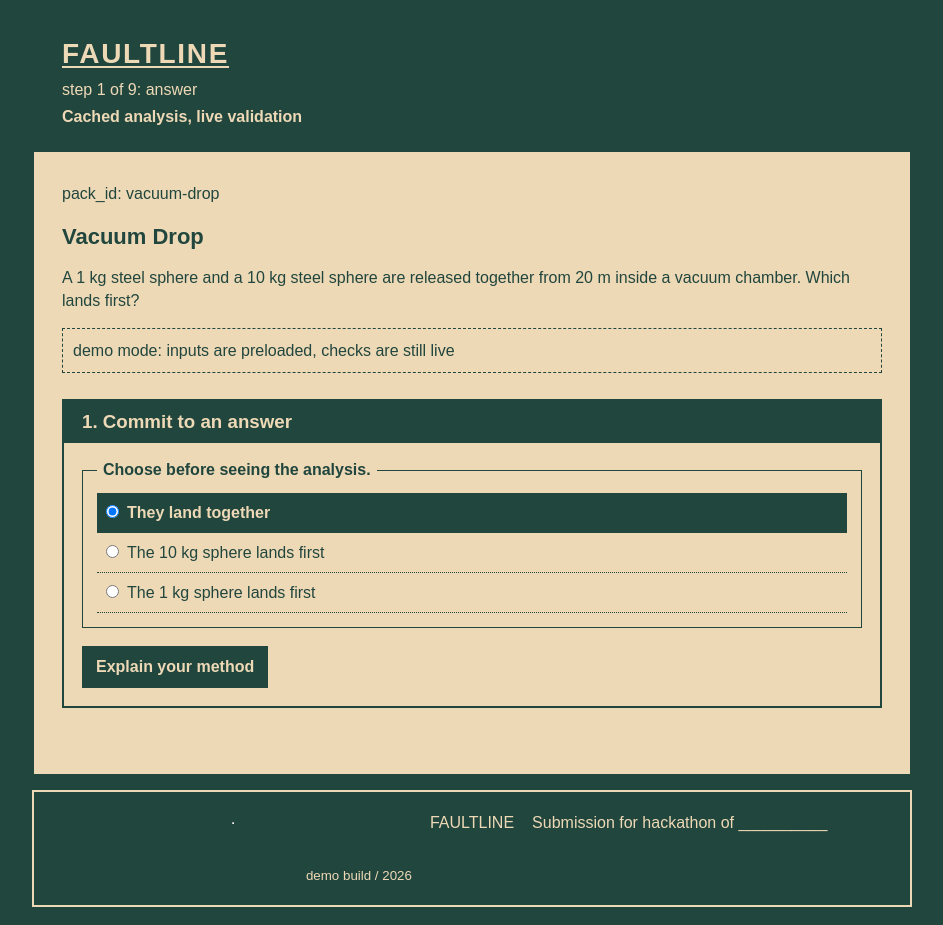
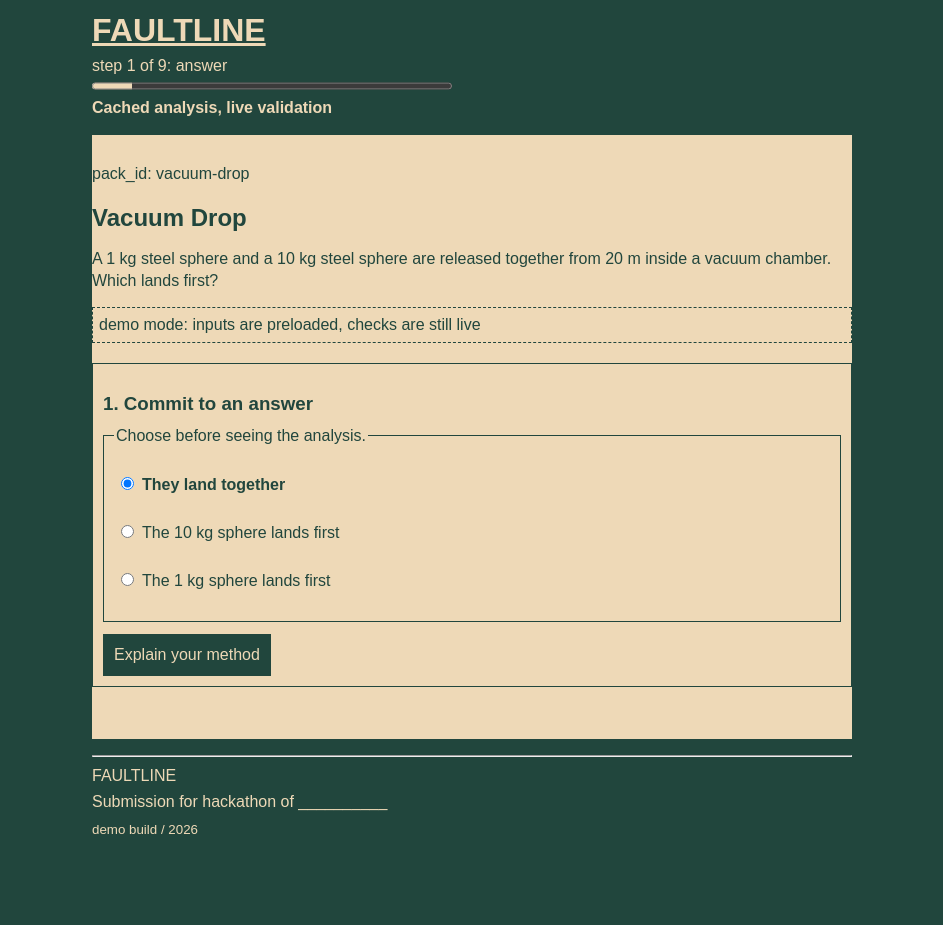
Before and after one commit to nirvairsndhu/faultline-learning, a Next.js app: page /demo in a window 1280 px wide. Shown: the whole page, without its empty margins (168-1111 px from the left). After the commit the page ends 864 px from the top, so only its background shows below. Built offline with nearby package versions, Linux system fonts and the light colour scheme.

Commit message:
feat: improve learning flow usability

```diff
--- a/app/globals.css
+++ b/app/globals.css
@@ -14,28 +14,26 @@ html {
 
 body {
   margin: 0;
-  padding: 18px 0;
   color: var(--bottle);
   font-family: Arial, Helvetica, sans-serif;
 }
 
 main,
 footer {
-  width: min(880px, calc(100% - 24px));
+  width: min(760px, calc(100% - 24px));
   margin: 0 auto;
 }
 
 main {
   min-height: calc(100vh - 120px);
-  padding: 0 28px 40px;
-  border: 2px solid var(--bottle);
+  padding-bottom: 32px;
   background: var(--manila);
 }
 
 header {
-  margin: 0 -28px 30px;
-  padding: 18px 28px;
-  border-bottom: 2px solid var(--bottle);
+  margin-bottom: 24px;
+  padding: 12px 0;
+  border-bottom: 4px solid var(--manila);
   background: var(--bottle);
   color: var(--manila);
 }
@@ -50,8 +48,6 @@ header a:hover {
 
 header h1 {
   margin: 0 0 8px;
-  font-size: 28px;
-  letter-spacing: .06em;
 }
 
 .home-header {
@@ -71,8 +67,23 @@ header nav {
   margin: 4px 0;
 }
 
+.progress-status {
+  max-width: 360px;
+}
+
+.progress-status label {
+  margin: 0 0 4px;
+}
+
+.progress-status progress {
+  width: 100%;
+  height: 14px;
+  display: block;
+  accent-color: var(--manila);
+}
+
 section {
-  margin: 26px 0;
+  margin: 20px 0;
 }
 
 h2,
@@ -82,17 +93,12 @@ h4 {
   color: var(--bottle);
 }
 
-h2 {
-  font-size: 22px;
-}
-
 p {
-  line-height: 1.45;
+  line-height: 1.35;
 }
 
 a {
   color: var(--bottle);
-  text-underline-offset: 3px;
 }
 
 a:hover {
@@ -101,42 +107,30 @@ a:hover {
 }
 
 a:active {
-  text-decoration-style: double;
+  opacity: .65;
 }
 
 .main-link {
   min-height: 42px;
   display: inline-flex;
   align-items: center;
-  padding: 5px 8px;
-  border: 1px solid var(--bottle);
-  font-weight: bold;
+  padding: 4px 0;
 }
 
 .home-layout {
   display: grid;
   grid-template-columns: minmax(180px, .7fr) minmax(0, 1.3fr);
-  gap: 56px;
+  gap: 48px;
   align-items: start;
 }
 
 .home-intro {
   position: sticky;
   top: 12px;
-  padding: 12px 0;
-  border-top: 3px double var(--bottle);
-  border-bottom: 3px double var(--bottle);
 }
 
 .home-scenarios {
-  margin-top: 26px;
-}
-
-.home-scenarios > h2 {
-  margin: 0 0 16px;
-  padding: 8px 10px;
-  background: var(--bottle);
-  color: var(--manila);
+  margin-top: 20px;
 }
 
 .scenario-list {
@@ -146,9 +140,8 @@ a:active {
 }
 
 .scenario-list li {
-  margin: 0;
-  padding: 14px 0 20px;
-  border-bottom: 1px solid var(--bottle);
+  margin: 0 0 24px;
+  padding: 0 0 16px;
 }
 
 .scenario-list h3,
@@ -156,41 +149,23 @@ a:active {
   margin: 4px 0 8px;
 }
 
-.scenario-list h3 {
-  font-size: 19px;
-}
-
 .stage {
-  padding: 18px;
-  border: 2px solid var(--bottle);
-  background: var(--manila);
-}
-
-.stage > h3:first-child {
-  margin: -18px -18px 18px;
-  padding: 10px 18px;
-  background: var(--bottle);
-  color: var(--manila);
-}
-
-fieldset {
-  margin: 18px 0;
-  padding: 14px;
+  padding: 10px;
   border: 1px solid var(--bottle);
   background: var(--manila);
 }
 
-legend {
-  padding: 0 6px;
-  font-weight: bold;
+fieldset {
+  margin: 12px 0;
+  padding: 10px;
+  border: 1px solid var(--bottle);
+  background: var(--manila);
 }
 
 .choice {
-  min-height: 40px;
+  min-height: 36px;
   display: block;
-  margin: 0;
-  padding: 9px 4px;
-  border-bottom: 1px dotted var(--bottle);
+  padding: 7px 2px;
 }
 
 .choice input {
@@ -198,9 +173,12 @@ legend {
 }
 
 .choice:has(input:checked) {
-  background: var(--bottle);
-  color: var(--manila);
   font-weight: bold;
+}
+
+.requirement {
+  margin: 6px 0;
+  font-size: 13px;
 }
 
 label {
@@ -210,10 +188,10 @@ label {
 
 textarea {
   width: 100%;
-  min-height: 135px;
+  min-height: 120px;
   display: block;
   margin-top: 4px;
-  padding: 10px;
+  padding: 5px;
   color: var(--bottle);
   background: var(--manila);
   border: 1px solid var(--bottle);
@@ -222,13 +200,12 @@ textarea {
 
 button {
   min-height: 42px;
-  padding: 7px 13px;
+  padding: 5px 10px;
   color: var(--manila);
   background: var(--bottle);
   border: 1px solid var(--bottle);
   border-radius: 0;
   font: inherit;
-  font-weight: bold;
   cursor: pointer;
 }
 
@@ -246,6 +223,20 @@ button:active:not(:disabled) {
   transform: translate(1px, 1px);
 }
 
+.stage-actions {
+  display: flex;
+  flex-wrap: wrap;
+  gap: 8px;
+  align-items: center;
+  margin-top: 12px;
+}
+
+.secondary-action {
+  color: var(--bottle);
+  background: var(--manila);
+  border-style: dashed;
+}
+
 button:focus-visible,
 a:focus-visible,
 input:focus-visible,
@@ -258,11 +249,9 @@ summary:focus-visible {
 pre {
   max-width: 100%;
   overflow-x: auto;
-  padding: 14px;
-  border: 2px solid var(--bottle);
+  padding: 8px;
+  border: 1px solid var(--bottle);
   background: var(--manila);
-  font-size: 13px;
-  line-height: 1.45;
   white-space: pre-wrap;
   overflow-wrap: anywhere;
 }
@@ -274,9 +263,8 @@ pre {
 
 blockquote {
   margin-left: 0;
-  padding: 10px 12px;
-  border: 1px solid var(--bottle);
-  border-left-width: 6px;
+  padding: 8px 8px 8px 12px;
+  border-left: 4px solid var(--bottle);
   background: var(--manila);
 }
 
@@ -303,7 +291,7 @@ table {
 
 th,
 td {
-  padding: 9px;
+  padding: 6px;
   border: 1px solid var(--bottle);
   text-align: left;
   vertical-align: top;
@@ -327,7 +315,7 @@ tbody tr:hover th {
 }
 
 .notice {
-  padding: 10px;
+  padding: 6px;
   border: 1px dashed var(--bottle);
   background: var(--manila);
 }
@@ -345,7 +333,7 @@ tbody tr:hover th {
 
 .success-box {
   margin-top: 12px;
-  padding: 12px;
+  padding: 8px;
   border: 3px double var(--bottle);
 }
 
@@ -353,18 +341,39 @@ details {
   margin: 12px 0;
 }
 
+.technical-details {
+  padding-top: 6px;
+  border-top: 1px solid var(--bottle);
+}
+
+.technical-details > summary,
+.simulation-panel > details > summary {
+  min-height: 36px;
+  display: flex;
+  align-items: center;
+  font-weight: bold;
+  cursor: pointer;
+}
+
+.simulation-panel > p {
+  font-size: 13px;
+}
+
 summary:hover {
   text-decoration: underline;
 }
 
+.metric-group th {
+  text-transform: uppercase;
+}
+
+.report-summary {
+  padding: 10px;
+  border: 1px solid var(--bottle);
+}
+
 footer {
-  display: grid;
-  grid-template-columns: 1fr auto 1fr;
-  gap: 18px;
-  align-items: center;
-  margin-top: 14px;
-  padding: 14px 20px;
-  border: 2px solid var(--manila);
+  padding: 8px 0 20px;
   background: var(--bottle);
   color: var(--manila);
 }
@@ -373,29 +382,10 @@ footer p {
   margin: 5px 0;
 }
 
-footer p:last-child {
-  justify-self: end;
-}
-
 @media (max-width: 480px) {
-  body {
-    padding: 0;
-  }
-
   main,
   footer {
-    width: 100%;
-  }
-
-  main {
-    padding: 0 12px 32px;
-    border-right: 0;
-    border-left: 0;
-  }
-
-  header {
-    margin: 0 -12px 24px;
-    padding: 14px 12px;
+    width: calc(100% - 16px);
   }
 
   .scenario-list {
@@ -403,12 +393,15 @@ footer p:last-child {
   }
 
   .stage {
-    padding: 12px;
+    padding: 8px;
   }
 
-  .stage > h3:first-child {
-    margin: -12px -12px 14px;
-    padding: 9px 12px;
+  .stage-actions {
+    display: grid;
+  }
+
+  .stage-actions button {
+    width: 100%;
   }
 
   dl {
@@ -417,18 +410,6 @@ footer p:last-child {
 
   dd {
     margin-bottom: 8px;
-  }
-
-  footer {
-    display: block;
-    margin-top: 0;
-    padding: 12px;
-    border-right: 0;
-    border-left: 0;
-  }
-
-  footer p:last-child {
-    justify-self: auto;
   }
 }
 
--- a/components/FaultlineApp.jsx
+++ b/components/FaultlineApp.jsx
@@ -2,9 +2,15 @@
 
 import { useState } from "react";
 import Link from "next/link";
-import { freeFallTime, collisionForces, projectileAt } from "@/lib/domain/physics";
 import { graphDiff } from "@/lib/domain/graph-validator";
 import SiteFooter from "@/components/SiteFooter";
+import {
+  ChoiceFieldset,
+  ProgressStatus,
+  ReasoningDump,
+  SimulationPanel,
+  StageActions,
+} from "@/components/LearningParts";
 
 const stages = ["answer", "explain", "graph", "predict", "lab", "teach", "repair", "transfer", "report"];
 
@@ -64,7 +70,7 @@ export default function FaultlineApp({ pack, demo = false }) {
       <main>
         <header>
           <h1><Link href="/">FAULTLINE</Link></h1>
-          <p>step {stages.indexOf(stage) + 1} of {stages.length}: {stage}</p>
+          <ProgressStatus stages={stages} current={stage} />
           <p><strong>Cached analysis, live validation</strong></p>
         </header>
 
@@ -78,21 +84,14 @@ export default function FaultlineApp({ pack, demo = false }) {
         {stage === "answer" && (
           <section className="stage">
             <h3>1. Commit to an answer</h3>
-            <fieldset>
-              <legend>Choose before seeing the analysis.</legend>
-              {pack.choices.map((choice) => (
-                <label className="choice" key={choice.id}>
-                  <input
-                    type="radio"
+            <ChoiceFieldset
+              legend="Choose before seeing the analysis."
               name="answer"
-                    value={choice.id}
-                    checked={answer === choice.id}
-                    onChange={() => setAnswer(choice.id)}
+              choices={pack.choices}
+              value={answer}
+              onChange={setAnswer}
             />
-                  {choice.label}
-                </label>
-              ))}
-            </fieldset>
+            {!answer && <p className="requirement">Choose an answer to continue.</p>}
             <button disabled={!answer} onClick={() => advance("explain")}>Explain your method</button>
           </section>
         )}
@@ -112,6 +111,8 @@ export default function FaultlineApp({ pack, demo = false }) {
             </label>
             {loading && <p role="status">checking evidence and relations...</p>}
             {error && <p role="alert" className="error">ERROR: {error}</p>}
+            {explanation.trim().length < 8 && <p className="requirement">Write at least 8 characters about the cause.</p>}
+            <StageActions onBack={() => advance("answer")}>
               <button
                 disabled={loading || explanation.trim().length < 8}
                 onClick={async () => {
@@ -123,6 +124,7 @@ export default function FaultlineApp({ pack, demo = false }) {
               >
                 {loading ? "Checking reasoning…" : "Map reasoning"}
               </button>
+            </StageActions>
           </section>
         )}
 
@@ -132,7 +134,6 @@ export default function FaultlineApp({ pack, demo = false }) {
             <p className={correct ? "success" : "error"}>
               answer_selected={correct ? "correct" : "incorrect"}
             </p>
-            <ReasoningDump pack={pack} edges={before} />
             <h4>{analysis.decision === "diagnose" ? "unsupported relationship found" : "analysis status"}</h4>
             <p>{analysis.summary}</p>
             {analysis.edges[0] && <blockquote>{analysis.edges[0].evidence}</blockquote>}
@@ -140,8 +141,10 @@ export default function FaultlineApp({ pack, demo = false }) {
               <dt>confidence</dt><dd>{Math.round(analysis.confidence * 100)}% fixture</dd>
               <dt>validation</dt><dd>live deterministic checks</dd>
             </dl>
-            <GraphText pack={pack} edges={before} />
+            <ReasoningDump pack={pack} edges={before} />
+            <StageActions onBack={() => advance("explain")}>
               <button onClick={() => advance("predict")}>Make prediction</button>
+            </StageActions>
           </section>
         )}
 
@@ -149,36 +152,35 @@ export default function FaultlineApp({ pack, demo = false }) {
           <section className="stage">
             <h3>4. Prediction gate</h3>
             <p>{pack.prediction}</p>
-            <fieldset>
-              <legend>prediction</legend>
-              {pack.choices.map((choice) => (
-                <label className="choice" key={choice.id}>
-                  <input
-                    type="radio"
+            <ChoiceFieldset
+              legend="prediction"
               name="prediction"
-                    checked={prediction === choice.id}
-                    onChange={() => setPrediction(choice.id)}
+              choices={pack.choices}
+              value={prediction}
+              onChange={setPrediction}
             />
-                  {choice.label}
-                </label>
-              ))}
-            </fieldset>
+            {!prediction && <p className="requirement">Select a prediction to unlock the simulation.</p>}
+            <StageActions onBack={() => advance("graph")}>
               <button disabled={!prediction} onClick={() => advance("lab")}>Unlock simulation</button>
+            </StageActions>
           </section>
         )}
 
         {stage === "lab" && (
           <section className="stage">
             <h3>5. Local simulation</h3>
-            <Lab pack={pack} ran={ran} run={() => setRan(true)} />
+            <SimulationPanel pack={pack} ran={ran} run={() => setRan(true)} />
             {ran && (
               <div className="success-box">
                 <strong>Observed result</strong>
                 <p>{pack.observation}</p>
                 <p>prediction: {pack.choices.find((choice) => choice.id === prediction)?.label}</p>
+                <StageActions onBack={() => advance("predict")}>
                   <button onClick={() => advance("teach")}>Explain again</button>
+                </StageActions>
               </div>
             )}
+            {!ran && <StageActions onBack={() => advance("predict")} />}
           </section>
         )}
 
@@ -195,6 +197,8 @@ export default function FaultlineApp({ pack, demo = false }) {
               />
             </label>
             {error && <p role="alert" className="error">ERROR: {error}</p>}
+            {teach.trim().length < 12 && <p className="requirement">Write at least 12 characters about the tested relationship.</p>}
+            <StageActions onBack={() => advance("lab")}>
               <button
                 disabled={loading || teach.trim().length < 12}
                 onClick={async () => {
@@ -207,6 +211,7 @@ export default function FaultlineApp({ pack, demo = false }) {
               >
                 {loading ? "Checking repair…" : "Verify repair"}
               </button>
+            </StageActions>
           </section>
         )}
 
@@ -224,9 +229,11 @@ export default function FaultlineApp({ pack, demo = false }) {
 added=${diff.added.map((edge) => `${edge.source}->${edge.target}`).join(",") || "none"}
 evidence=${teachVerification?.exactEvidence ? "valid" : "not_valid"}
 contradiction=${teachVerification?.contradiction ? "true" : "false"}`}</pre>
+            <StageActions onBack={teachValid ? () => advance("teach") : undefined}>
               {teachValid
                 ? <button onClick={() => advance("transfer")}>Test transfer</button>
                 : <button onClick={() => advance("teach")}>Revise explanation</button>}
+            </StageActions>
           </section>
         )}
 
@@ -234,20 +241,13 @@ contradiction=${teachVerification?.contradiction ? "true" : "false"}`}</pre>
           <section className="stage" aria-busy={loading}>
             <h3>8. Transfer to a changed context</h3>
             <p>{pack.transfer.question}</p>
-            <fieldset>
-              <legend>answer</legend>
-              {pack.transfer.choices.map((choice) => (
-                <label className="choice" key={choice.id}>
-                  <input
-                    type="radio"
+            <ChoiceFieldset
+              legend="answer"
               name="transfer"
-                    checked={transfer === choice.id}
-                    onChange={() => setTransfer(choice.id)}
+              choices={pack.transfer.choices}
+              value={transfer}
+              onChange={setTransfer}
             />
-                  {choice.label}
-                </label>
-              ))}
-            </fieldset>
             <label>
               Why?
               <textarea
@@ -258,6 +258,8 @@ contradiction=${teachVerification?.contradiction ? "true" : "false"}`}</pre>
             </label>
             {attempts > 0 && <p className="error">The answer alone is not enough. Use this pack&apos;s causal relation.</p>}
             {error && <p role="alert" className="error">ERROR: {error}</p>}
+            {(!transfer || transferWhy.length < 12) && <p className="requirement">Choose an answer and explain why in at least 12 characters.</p>}
+            <StageActions onBack={() => advance("repair")}>
               <button
                 disabled={loading || !transfer || transferWhy.length < 12}
                 onClick={async () => {
@@ -270,6 +272,7 @@ contradiction=${teachVerification?.contradiction ? "true" : "false"}`}</pre>
               >
                 {loading ? "Checking transfer…" : "Verify transfer"}
               </button>
+            </StageActions>
           </section>
         )}
 
@@ -296,83 +299,3 @@ contradiction=${teachVerification?.contradiction ? "true" : "false"}`}</pre>
     </>
   );
 }
-
-function GraphText({ pack, edges }) {
-  return (
-    <details>
-      <summary>graph text alternative</summary>
-      <ul>
-        {edges.length ? edges.map((edge, index) => (
-          <li key={index}>
-            {pack.concepts.find((concept) => concept.id === edge.source)?.label}
-            {" -- "}{edge.type.replaceAll("_", " ")}{" -> "}
-            {pack.concepts.find((concept) => concept.id === edge.target)?.label}.
-            evidence: &quot;{edge.evidence}&quot;
-          </li>
-        )) : <li>no validated learner relation was extracted</li>}
-      </ul>
-    </details>
-  );
-}
-
-function ReasoningDump({ pack, edges, before = [], missing = false }) {
-  const edgeKey = (edge) => `${edge.source}:${edge.target}:${edge.type}`;
-  const current = new Set(edges.map(edgeKey));
-  const previous = new Set(before.map(edgeKey));
-  const removed = before.filter((edge) => !current.has(edgeKey(edge)));
-
-  const lines = [
-    "reasoning_graph {",
-    ...pack.concepts.map((concept) => `  node ${concept.id} = "${concept.label}"`),
-    ...removed.map((edge) => `  - ${edge.source} --${edge.type}--> ${edge.target}`),
-    ...edges.map((edge) => {
-      const invalid = pack.forbidden.some((item) => edgeKey(item) === edgeKey(edge));
-      const prefix = invalid ? "!" : previous.has(edgeKey(edge)) ? " " : "+";
-      return `  ${prefix} ${edge.source} --${edge.type}--> ${edge.target}`;
-    }),
-    ...(missing ? pack.required.map((edge) => `  ? ${edge.source} --${edge.type}--> ${edge.target}`) : []),
-    "}",
-  ];
-
-  return <pre className="debug-output">{lines.join("\n")}</pre>;
-}
-
-function Lab({ pack, ran, run }) {
-  const vacuum = freeFallTime(20);
-  const forces = collisionForces();
-  const shot = projectileAt(.8);
-
-  const diagram = pack.id === "vacuum-drop"
-    ? `  o       O
-  |       |
-  v       v
---------------
-floor / h=20m`
-    : pack.id === "collision-forces"
-      ? `[ TRUCK ] ---->  <---- [ CAR ]
-            contact`
-      : `ball ---->
-          .
-             .
-                v gravity`;
-
-  const output = pack.id === "vacuum-drop"
-    ? `time_a=${vacuum.toFixed(2)}s
-time_b=${vacuum.toFixed(2)}s
-g=9.81m/s^2`
-    : pack.id === "collision-forces"
-      ? `truck_force=${forces.truck}N
-car_force=${forces.car}N
-magnitude=equal`
-      : `ax=${shot.ax}m/s^2
-ay=${shot.ay}m/s^2
-x_at_0.8s=${shot.x.toFixed(1)}m`;
-
-  return (
-    <div>
-      <pre className="ascii-diagram">{diagram}</pre>
-      <button onClick={run}>{ran ? "Run again" : "Run simulation"}</button>
-      <pre>{ran ? output : "simulation_status=not_run"}</pre>
-    </div>
-  );
-}
--- /dev/null
+++ b/components/LearningParts.jsx
@@ -0,0 +1,139 @@
+import { freeFallTime, collisionForces, projectileAt } from "@/lib/domain/physics";
+
+export function ProgressStatus({ stages, current }) {
+  const index = stages.indexOf(current);
+  return (
+    <div className="progress-status">
+      <label htmlFor="learning-progress">step {index + 1} of {stages.length}: {current.replaceAll("_", " ")}</label>
+      <progress id="learning-progress" max={stages.length} value={index + 1}>
+        {index + 1} of {stages.length}
+      </progress>
+    </div>
+  );
+}
+
+export function ChoiceFieldset({ legend, name, choices, value, onChange }) {
+  return (
+    <fieldset>
+      <legend>{legend}</legend>
+      {choices.map((choice) => (
+        <label className="choice" key={choice.id}>
+          <input
+            type="radio"
+            name={name}
+            value={choice.id}
+            checked={value === choice.id}
+            onChange={() => onChange(choice.id)}
+          />
+          {choice.label}
+        </label>
+      ))}
+    </fieldset>
+  );
+}
+
+export function StageActions({ backLabel = "Previous step", onBack, children }) {
+  return (
+    <div className="stage-actions">
+      {onBack && <button type="button" className="secondary-action" onClick={onBack}>{backLabel}</button>}
+      {children}
+    </div>
+  );
+}
+
+export function ReasoningDump({ pack, edges, before = [], missing = false }) {
+  const edgeKey = (edge) => `${edge.source}:${edge.target}:${edge.type}`;
+  const current = new Set(edges.map(edgeKey));
+  const previous = new Set(before.map(edgeKey));
+  const removed = before.filter((edge) => !current.has(edgeKey(edge)));
+
+  const lines = [
+    "reasoning_graph {",
+    ...pack.concepts.map((concept) => `  node ${concept.id} = "${concept.label}"`),
+    ...removed.map((edge) => `  - ${edge.source} --${edge.type}--> ${edge.target}`),
+    ...edges.map((edge) => {
+      const invalid = pack.forbidden.some((item) => edgeKey(item) === edgeKey(edge));
+      const prefix = invalid ? "!" : previous.has(edgeKey(edge)) ? " " : "+";
+      return `  ${prefix} ${edge.source} --${edge.type}--> ${edge.target}`;
+    }),
+    ...(missing ? pack.required.map((edge) => `  ? ${edge.source} --${edge.type}--> ${edge.target}`) : []),
+    "}",
+  ];
+
+  return (
+    <details className="technical-details">
+      <summary>raw reasoning graph</summary>
+      <p><small>legend: + added / - removed / ! unsupported / ? required but missing</small></p>
+      <pre className="debug-output">{lines.join("\n")}</pre>
+      <GraphText pack={pack} edges={edges} />
+    </details>
+  );
+}
+
+function GraphText({ pack, edges }) {
+  return (
+    <details>
+      <summary>plain text graph</summary>
+      <ul>
+        {edges.length ? edges.map((edge, index) => (
+          <li key={index}>
+            {pack.concepts.find((concept) => concept.id === edge.source)?.label}
+            {" -- "}{edge.type.replaceAll("_", " ")}{" -> "}
+            {pack.concepts.find((concept) => concept.id === edge.target)?.label}.
+            evidence: &quot;{edge.evidence}&quot;
+          </li>
+        )) : <li>no validated learner relation was extracted</li>}
+      </ul>
+    </details>
+  );
+}
+
+export function SimulationPanel({ pack, ran, run }) {
+  const vacuum = freeFallTime(20);
+  const forces = collisionForces();
+  const shot = projectileAt(.8);
+
+  const diagram = pack.id === "vacuum-drop"
+    ? `  o       O
+  |       |
+  v       v
+--------------
+floor / h=20m`
+    : pack.id === "collision-forces"
+      ? `[ TRUCK ] ---->  <---- [ CAR ]
+            contact`
+      : `ball ---->
+          .
+             .
+                v gravity`;
+
+  const input = pack.id === "vacuum-drop"
+    ? "height=20m / vacuum=true / g=9.81m/s^2"
+    : pack.id === "collision-forces"
+      ? "contact_force=12000N / directions=opposite"
+      : "sample_time=0.8s / air_resistance=false";
+
+  const output = pack.id === "vacuum-drop"
+    ? `time_a=${vacuum.toFixed(2)}s
+time_b=${vacuum.toFixed(2)}s
+result=landing_times_equal`
+    : pack.id === "collision-forces"
+      ? `truck_force=${forces.truck}N
+car_force=${forces.car}N
+result=magnitudes_equal`
+      : `ax=${shot.ax}m/s^2
+ay=${shot.ay}m/s^2
+x_at_0.8s=${shot.x.toFixed(1)}m`;
+
+  return (
+    <div className="simulation-panel">
+      <p><strong>model input:</strong> {input}</p>
+      <pre className="ascii-diagram">{diagram}</pre>
+      <button onClick={run}>{ran ? "Run again" : "Run simulation"}</button>
+      <details open={ran}>
+        <summary>simulation output</summary>
+        <pre>{ran ? output : "simulation_status=not_run"}</pre>
+      </details>
+    </div>
+  );
+}
```
Also changed, not shown: app/evaluation/page.jsx (+9 -2 lines), app/page.jsx (+7 -0 lines), app/report/[sessionId]/page.jsx (+9 -1 lines), 1 other file (tests, documents, lock files or other folders). Lines whose indentation alone changed are shown as unchanged.
